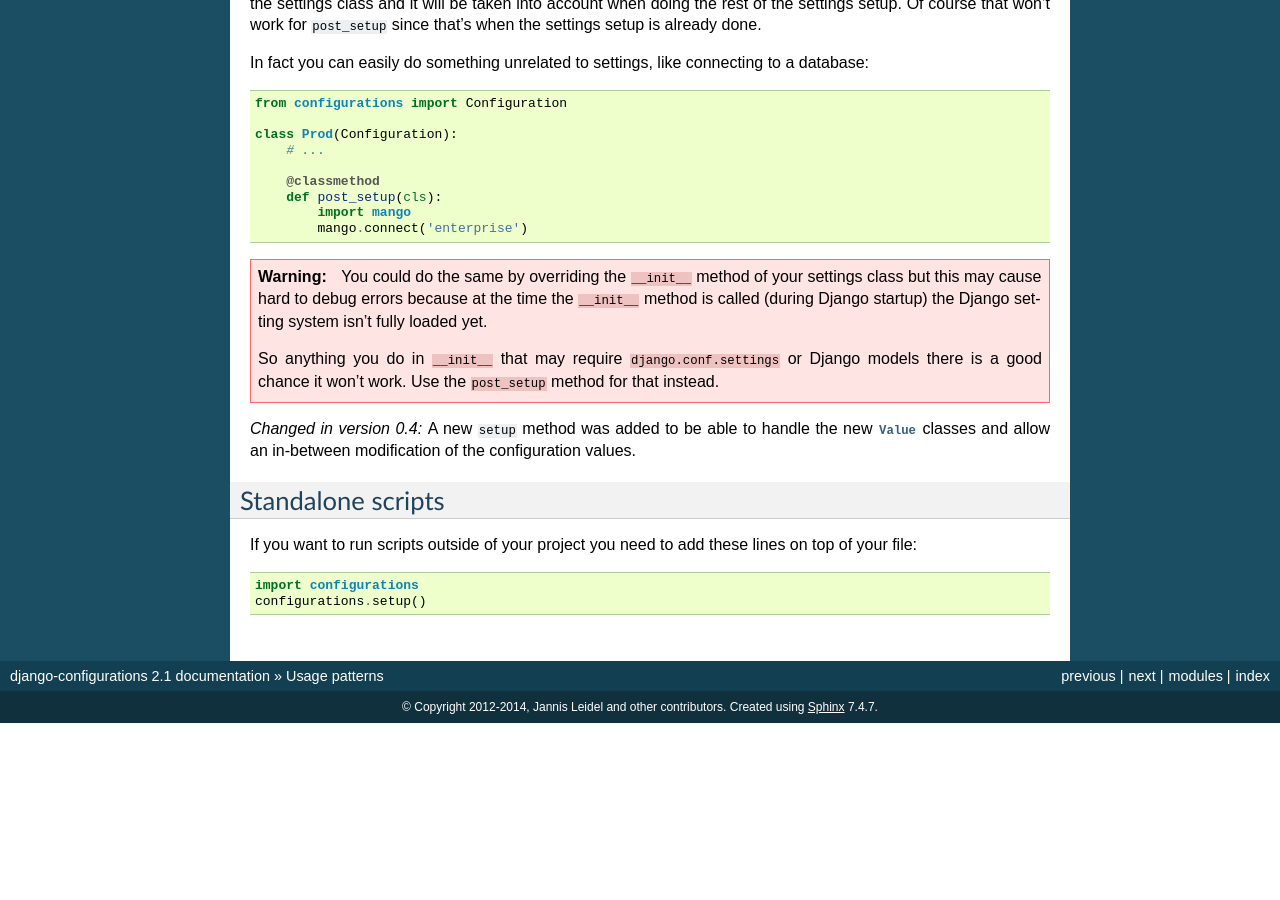
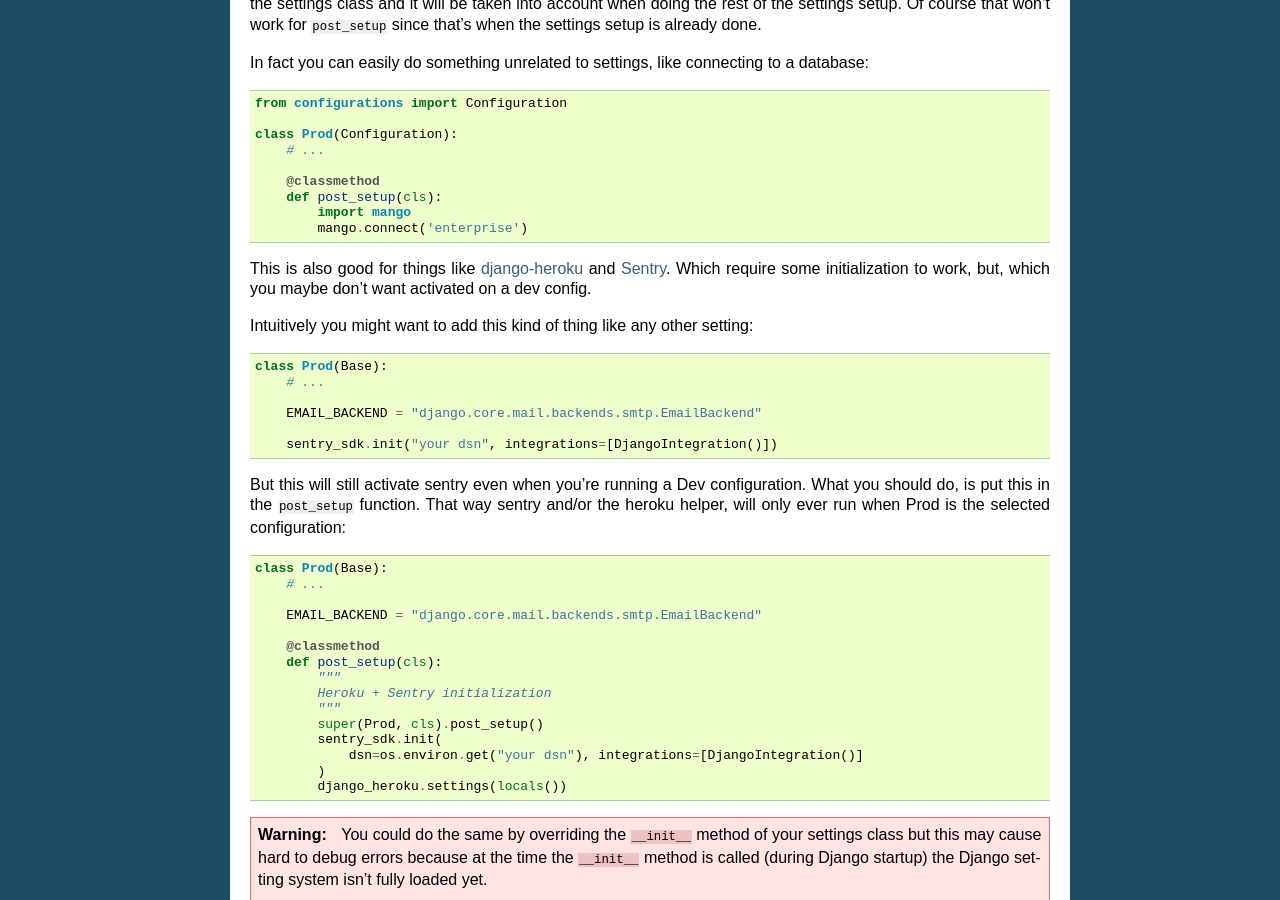
Before and after one commit to jazzband/django-configurations, a Sphinx documentation site: the page built from docs/patterns.rst, in a window 1280 px wide and 900 px high, scrolled down 2568 px. Built offline with Sphinx 7.4.7, drawn with Linux system fonts in a browser that asks for light colours; before the commit the page ends 3291 px from its top, so only the background shows below that.

Commit message:
Add sentry example to patterns

```diff
--- a/docs/patterns.rst
+++ b/docs/patterns.rst
@@ -156,15 +156,51 @@
 In fact you can easily do something unrelated to settings, like
 connecting to a database::
 
-    from configurations import Configuration
+        from configurations import Configuration
 
-    class Prod(Configuration):
+        class Prod(Configuration):
+            # ...
+
+            @classmethod
+            def post_setup(cls):
+                import mango
+                mango.connect('enterprise')
+
+This is also good for things like `django-heroku
+<https://github.com/heroku/django-heroku>`_ and `Sentry
+<https://sentry.io/for/django/>`_. Which require some initialization
+to work, but, which you maybe don't want activated on a dev config.
+
+Intuitively you might want to add this kind of thing like
+any other setting::
+
+    class Prod(Base):
         # ...
+
+        EMAIL_BACKEND = "django.core.mail.backends.smtp.EmailBackend"
+
+        sentry_sdk.init("your dsn", integrations=[DjangoIntegration()])
+
+But this will still activate sentry even when you're running a Dev
+configuration. What you should do, is put this in the ``post_setup``
+function. That way sentry and/or the heroku helper, will only ever
+run when Prod is the selected configuration::
+
+    class Prod(Base):
+        # ...
+
+        EMAIL_BACKEND = "django.core.mail.backends.smtp.EmailBackend"
 
         @classmethod
         def post_setup(cls):
-            import mango
-            mango.connect('enterprise')
+            """
+            Heroku + Sentry initialization
+            """
+            super(Prod, cls).post_setup()
+            sentry_sdk.init(
+                dsn=os.environ.get("your dsn"), integrations=[DjangoIntegration()]
+            )
+            django_heroku.settings(locals())
 
 
 .. warning::
```
